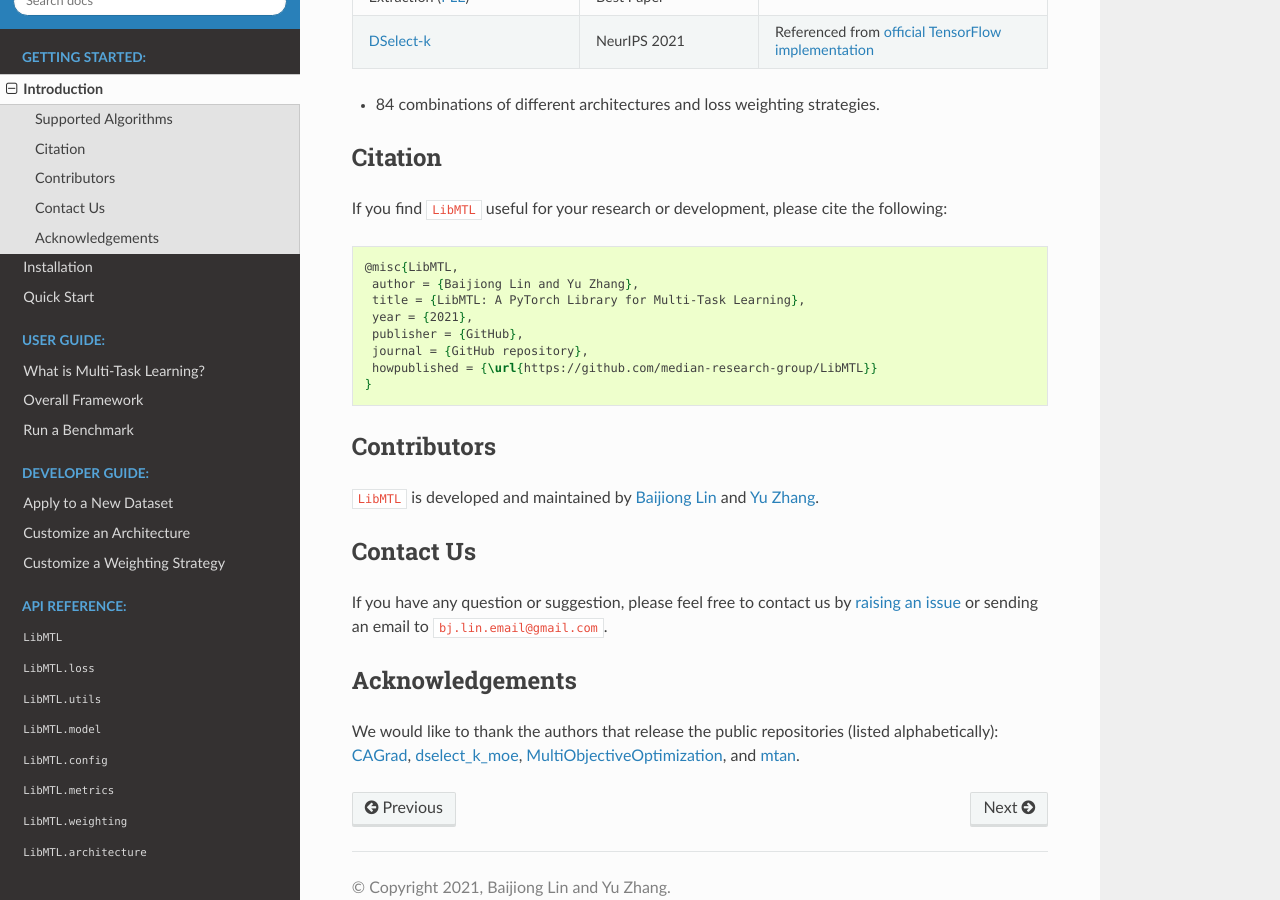
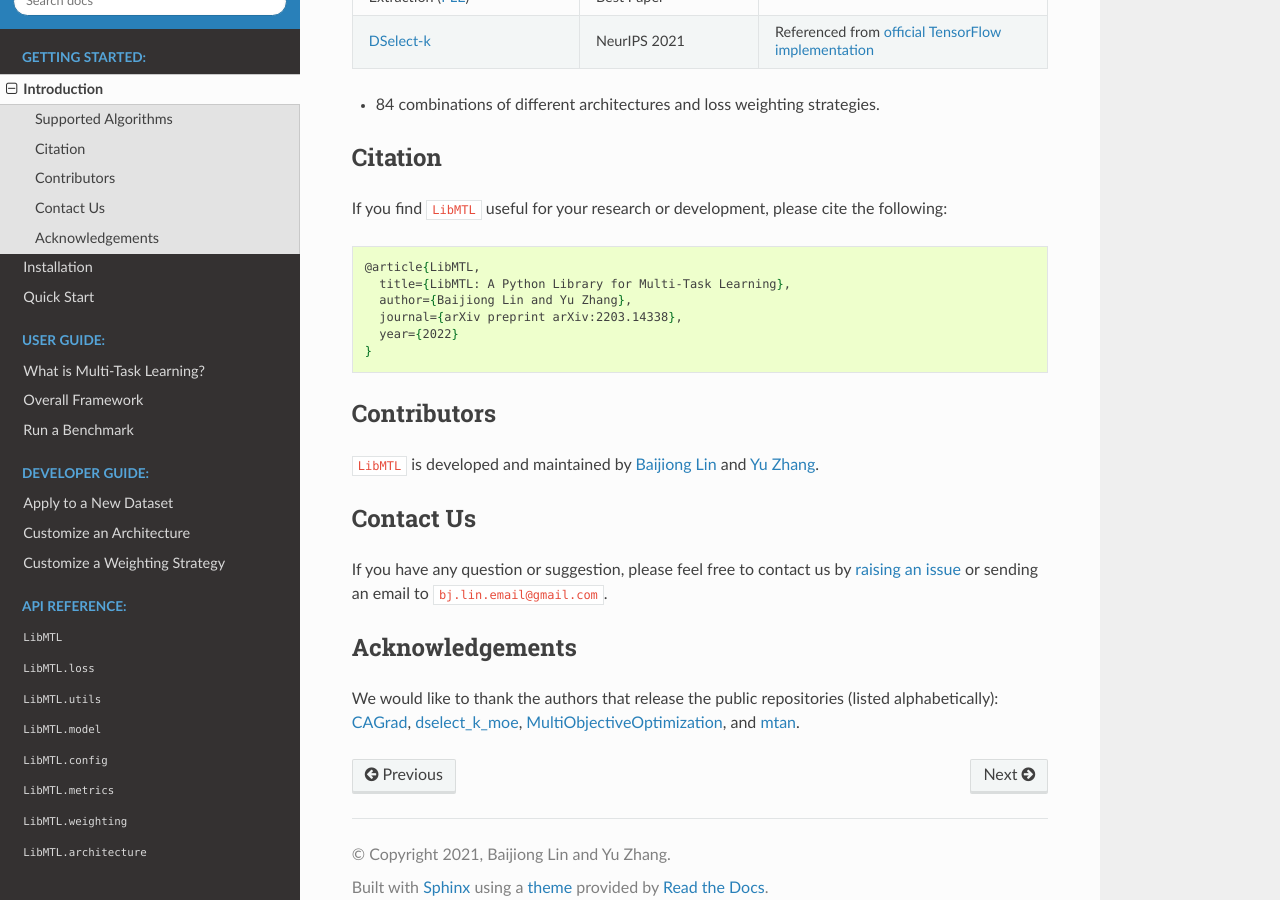
Before and after one commit to median-research-group/LibMTL, a Sphinx documentation site: the page built from docs/docs/getting_started/introduction.md, in a window 1280 px wide and 900 px high, scrolled down 1635 px. Built offline with Sphinx 7.4.7 and the Read the Docs theme 2.0.0, drawn with Linux system fonts in a browser that asks for light colours.

````diff
--- a/docs/docs/getting_started/introduction.md
+++ b/docs/docs/getting_started/introduction.md
@@ -48,13 +48,11 @@
 If you find ``LibMTL`` useful for your research or development, please cite the following:
 
 ```latex
-@misc{LibMTL,
- author = {Baijiong Lin and Yu Zhang},
- title = {LibMTL: A PyTorch Library for Multi-Task Learning},
- year = {2021},
- publisher = {GitHub},
- journal = {GitHub repository},
- howpublished = {\url{https://github.com/median-research-group/LibMTL}}
+@article{LibMTL,
+  title={LibMTL: A Python Library for Multi-Task Learning},
+  author={Baijiong Lin and Yu Zhang},
+  journal={arXiv preprint arXiv:2203.14338},
+  year={2022}
 }
 ```
 
````
Also changed, not shown: README.md (+10 -8 lines).
